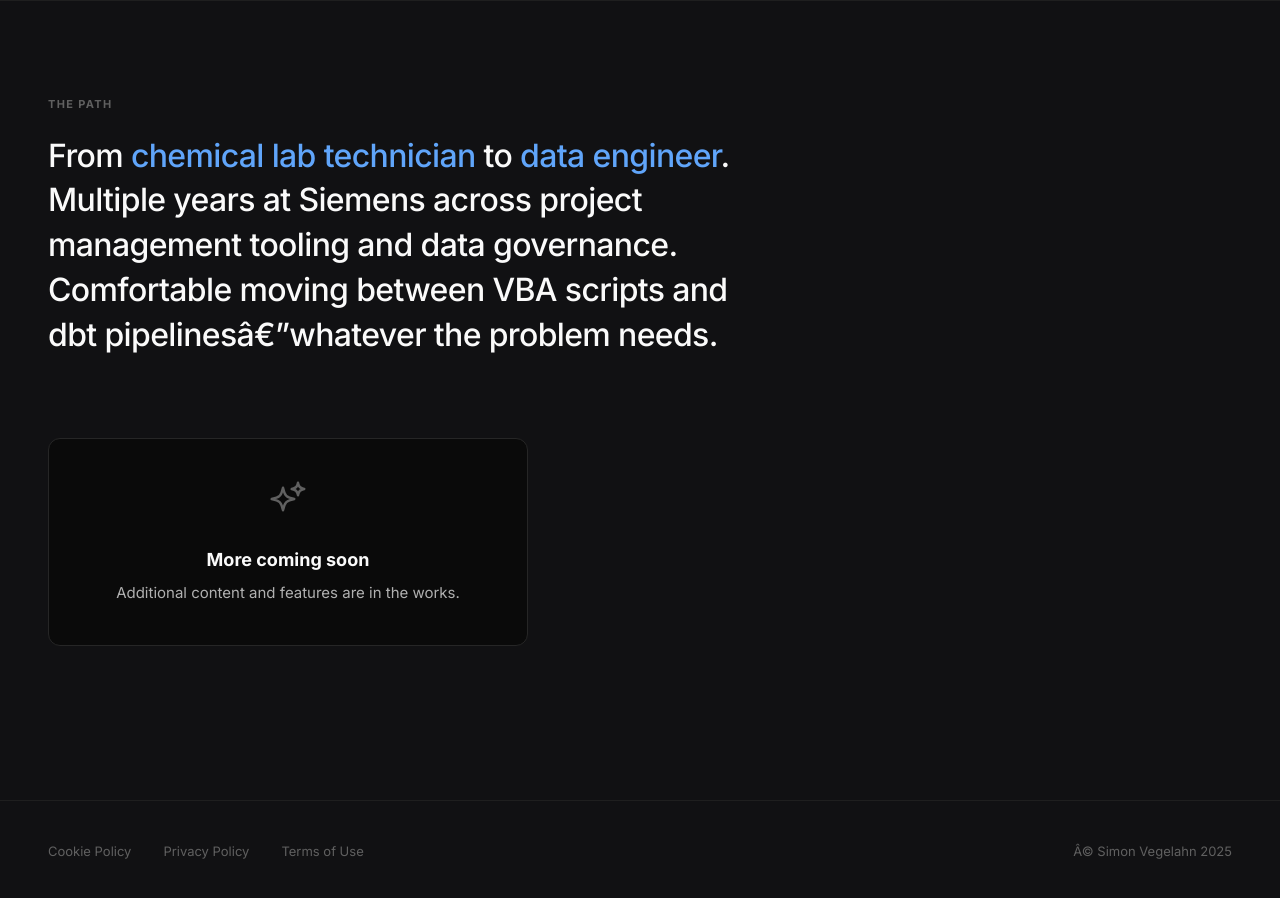
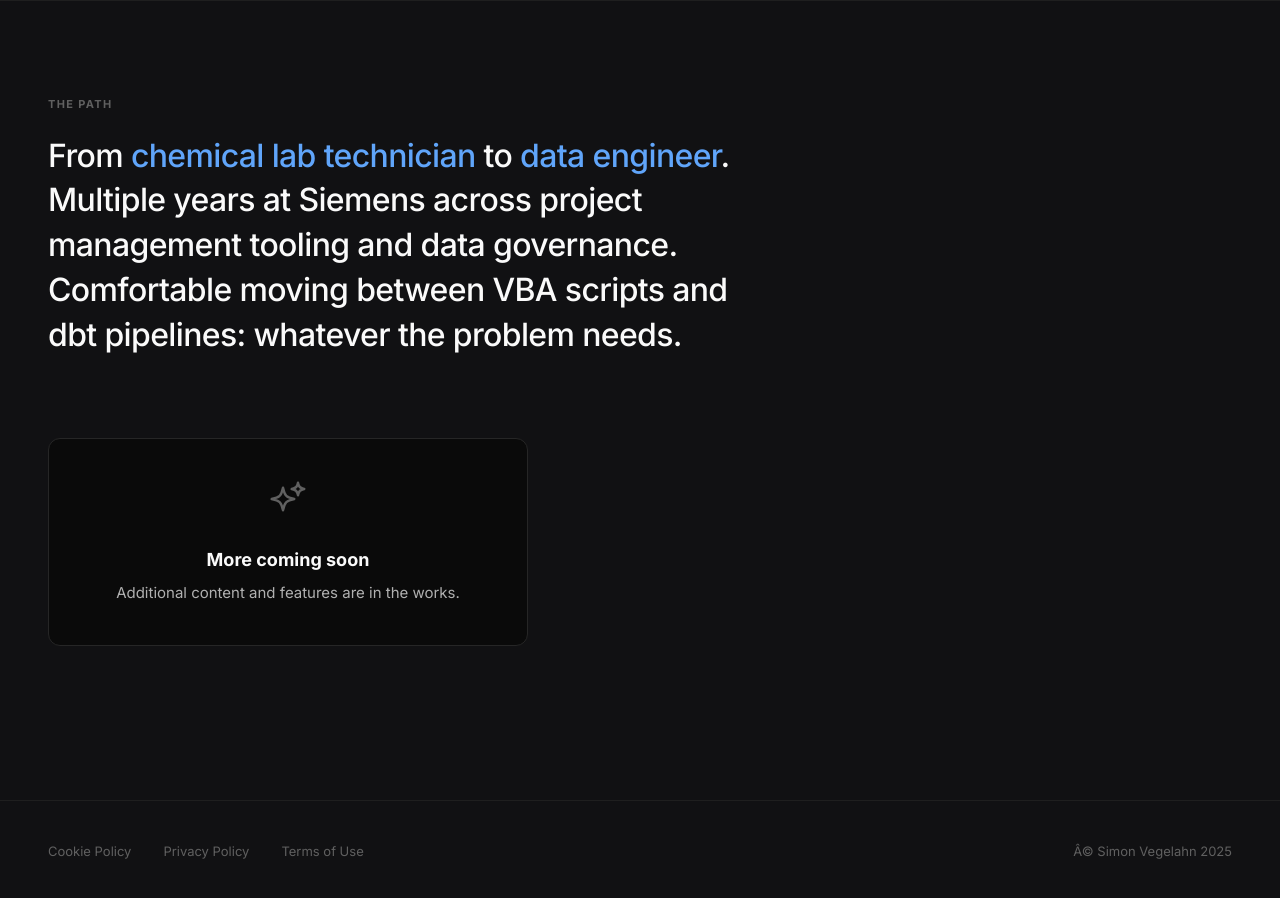
Before and after one commit to SimonVegelahn/SimonVegelahn.github.io, a plain HTML site: page index.html in a window 1280 px wide. Shown: the part 800-1698 px from the top of the page. Drawn offline with Linux system fonts and the light colour scheme.

Commit message:
fix: spelling.

```diff
--- a/index.html
+++ b/index.html
@@ -539,7 +539,7 @@
                 <p class="vision-text">
                     From <span class="emphasis">chemical lab technician</span> to <span class="emphasis">data engineer</span>.
                     Multiple years at Siemens across project management tooling and data governance.
-                    Comfortable moving between VBA scripts and dbt pipelinesâ€”whatever the problem needs.
+                    Comfortable moving between VBA scripts and dbt pipelines: whatever the problem needs.
                 </p>
             </div>
 
```
